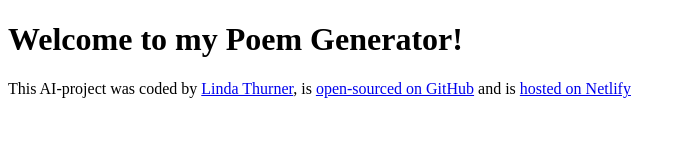
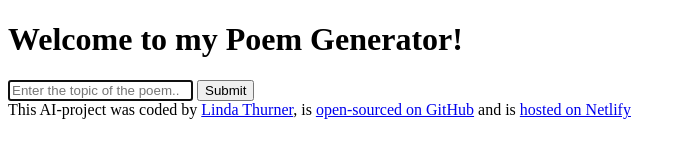
Before and after one commit to lindath0905/poem-generator-linda, a plain HTML site: page index.html in a window 1280 px wide. Shown: the whole page, without its empty margins (0-685 px from the left). Drawn offline with Linux system fonts and the light colour scheme.

Commit message:
completed html structure

```diff
--- a/index.html
+++ b/index.html
@@ -4,10 +4,14 @@
     <meta charset="UTF-8">
     <meta name="viewport" content="width=device-width, initial-scale=1.0">
     <link rel="stylesheet" href="style.css">
-    <title>Poem Generator</title>
+    <title>AI Poem Generator</title>
 </head>
 <body>
 <h1>Welcome to my Poem Generator!</h1>
+<form>
+    <input type="text" placeholder="Enter the topic of the poem.." autofocus required autocomplete="off">
+    <input type="submit">
+</form>
     <footer>This AI-project was coded by
         <a href="https://github.com/lindath0905" target="_blank">Linda Thurner</a>, is
         <a href="https://github.com/lindath0905/poem-generator-linda" target="_blank">open-sourced on GitHub</a>
```
